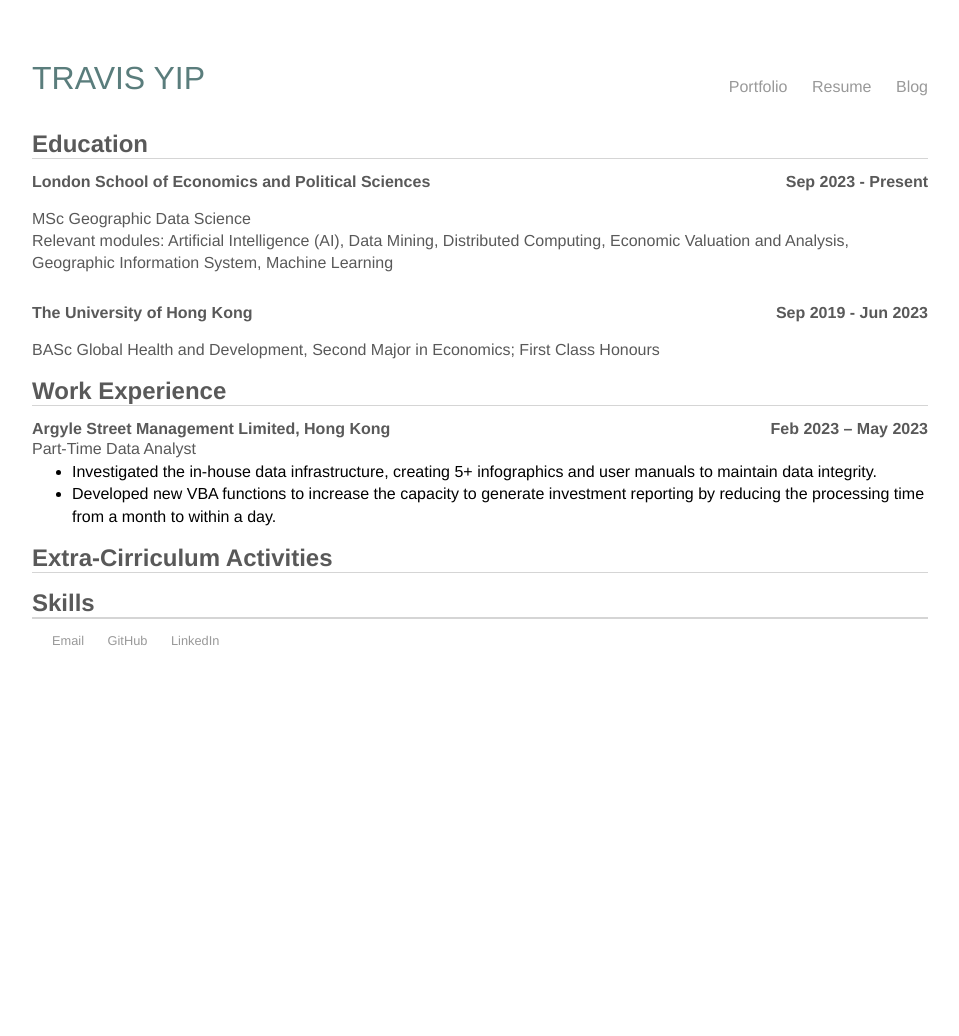
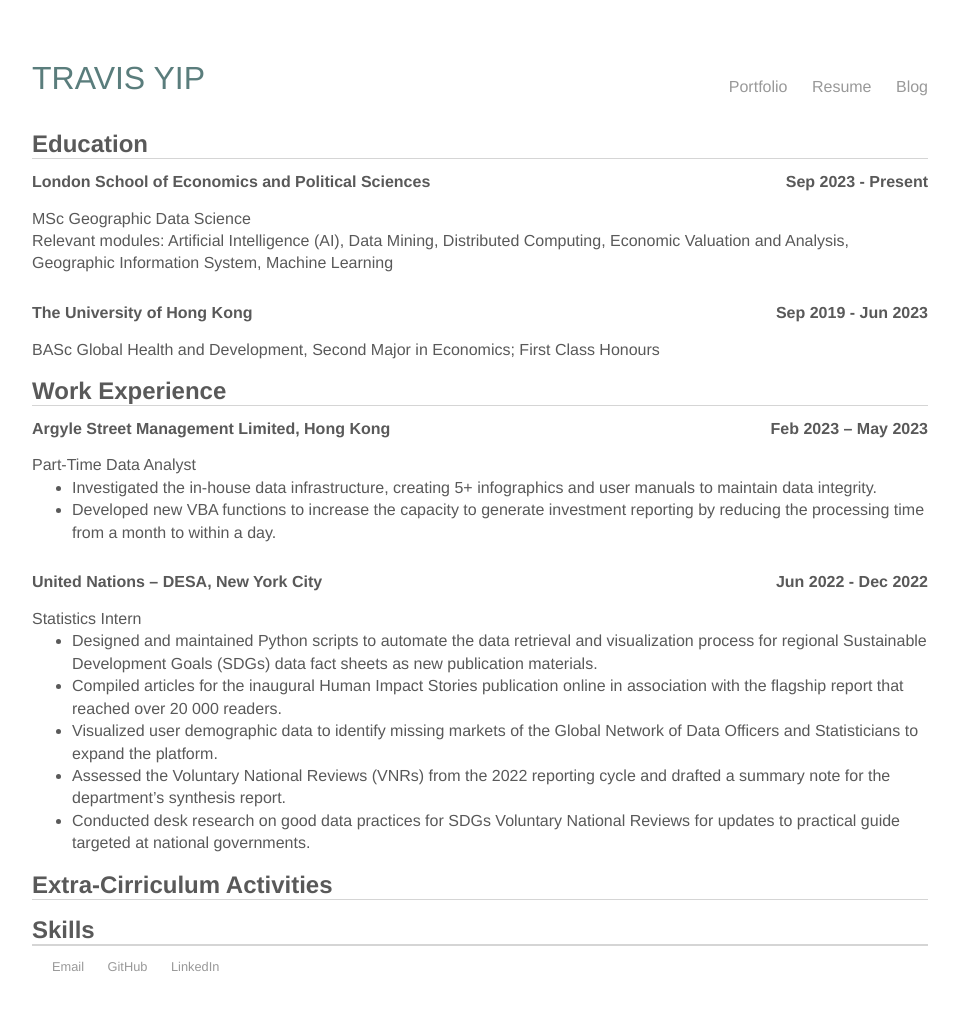
Before and after one commit to cwtravisyip/cwtravisyip.github.io, a Jekyll site: the page built from resume/index.html, in a window 1280 px wide. Shown: the whole page, without its empty margins (160-1119 px from the left). Built offline with Jekyll 4.4.1, drawn with Linux system fonts in a browser that asks for light colours; before the commit the page ends 900 px from its top, so only the background shows below that.

Commit message:
Update resume content

```diff
--- a/resume/index.html
+++ b/resume/index.html
@@ -29,12 +29,28 @@
 		<h2 class="resume">Feb 2023 – May 2023</h2>
 	</header>
 
-	<p style="margin-bottom:0px;margin-top:0px;color:#595959">
+	<p style="margin-bottom:0px;color:#595959">
 		Part-Time Data Analyst
 	</p>
-	<ul style="margin-bottom:0px;margin-top:0px">
+	<ul style="margin-top:0px;color:#595959"">
 		<li>Investigated the in-house data infrastructure, creating 5+ infographics and user manuals to maintain data integrity.</li>
 		<li>Developed new VBA functions to increase the capacity to generate investment reporting by reducing the processing time from a month to within a day.</li>
+	</ul>
+
+	<header style="margin-bottom:0px">
+		<h2 class="resume">United Nations – DESA, New York City</h2>
+		<h2 class="resume">Jun 2022 - Dec 2022</h2>
+	</header>
+
+	<p style="margin-bottom:0px;color:#595959">
+		Statistics Intern
+	</p>
+	<ul style="margin-top:0px;color:#595959"">
+		<li>Designed and maintained Python scripts to automate the data retrieval and visualization process for regional Sustainable Development Goals (SDGs) data fact sheets as new publication materials.</li>
+		<li>Compiled articles for the inaugural Human Impact Stories publication online in association with the flagship report that reached over 20 000 readers.</li>
+		<li>Visualized user demographic data to identify missing markets of the Global Network of Data Officers and Statisticians to expand the platform.</li>
+		<li>Assessed the Voluntary National Reviews (VNRs) from the 2022 reporting cycle and drafted a summary note for the department’s synthesis report.</li>
+		<li>Conducted desk research on good data practices for SDGs Voluntary National Reviews for updates to practical guide targeted at national governments.</li>
 	</ul>
 
 	<!-- Extra-Cirriculum Block-->
```
